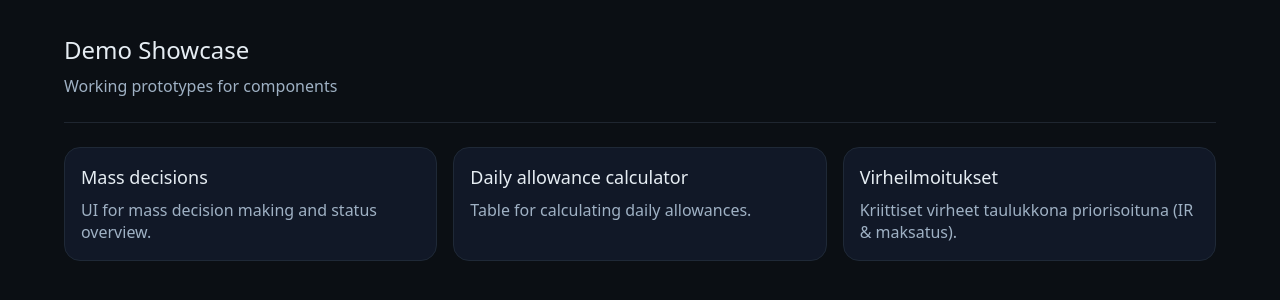
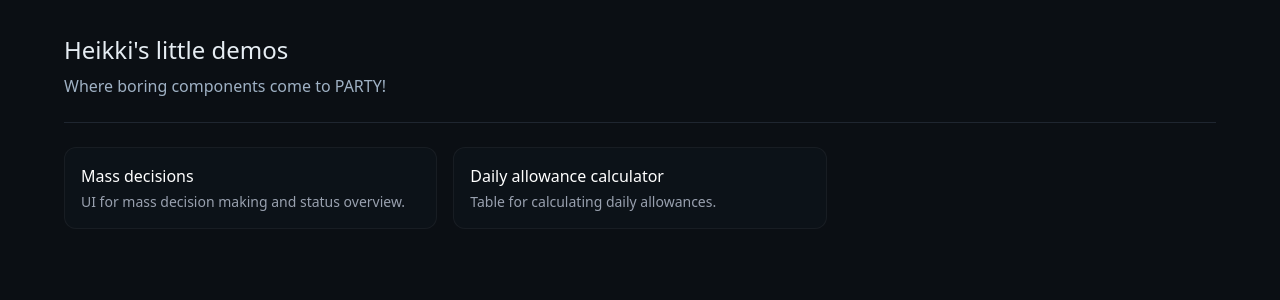
Before and after one commit to Heksed/demo-showcase, a Next.js app: page / in a window 1280 px wide. Shown: the top 300 px of the page. Built offline with nearby package versions, Linux system fonts and the light colour scheme.

Commit message:
Update: pieni muutos massapäätökset/allowance

```diff
--- a/app/globals.css
+++ b/app/globals.css
@@ -45,3 +45,50 @@
     border-color: var(--color-border);
   }
 }
+
+/* === Demo etusivun aurora-tausta === */
+
+  body {
+       background: #0b0f14; /* yksivärinen → ei bandingia */
+}
+
+.calm-koi-stage {
+  position: fixed;
+  inset: 0;
+  z-index: -1;
+  pointer-events: none;
+  overflow: hidden;
+}
+
+.koi {
+  position: absolute;
+  top: 12%;
+  left: -25vw;
+  animation: koi-swim 60s linear infinite, koi-float 8s ease-in-out infinite;
+  transform-origin: 50% 50%;
+}
+
+.koi--main { opacity: 0.12; /* pienempi näkyvyys */ }
+.koi--slow {
+  top: 68%;
+  opacity: 0.08;
+  transform: scale(0.9);
+  animation: koi-swim 90s linear infinite reverse, koi-float 10s ease-in-out infinite;
+}
+
+@keyframes koi-swim { 0% { transform: translateX(0) } 100% { transform: translateX(130vw) } }
+@keyframes koi-float { 0% { transform: translateY(0) } 50% { transform: translateY(-4px) } 100% { transform: translateY(0) } }
+
+@media (prefers-reduced-motion: reduce) { .koi, .koi--slow { animation: none; opacity: 0.06; } }
+
+
+/* Hover-glow korteille */
+.card-glow {
+  position: absolute;
+  inset: -2px;
+  border-radius: inherit;
+  background: radial-gradient(90% 90% at 30% 20%, rgba(0, 153, 255, 0.35), rgba(255, 0, 153, 0.25), transparent 70%);
+  opacity: 0;
+  transition: opacity .25s ease, filter .25s ease;
+  filter: blur(18px);
+}
--- a/app/layout.tsx
+++ b/app/layout.tsx
@@ -1,5 +1,7 @@
 import React from "react";
 import "./globals.css";
+import CalmKoi from "@/components/CalmKoi";
+
 
 
 export const metadata = {
@@ -10,11 +12,14 @@ export const metadata = {
   export default function RootLayout({ children }: { children: React.ReactNode }) {
     return (
       <html lang="fi">
-        <body className="bg-[#0b0f14] text-[#e6edf3]">
+        <body className="relative bg-[#0b0f14] text-[#e6edf3]">
+          {/* Rauhallinen tausta koko sivulle */}
+          <CalmKoi />
+
           <div className="max-w-[1200px] mx-auto p-6">
             <header className="py-2 pb-6 border-b border-[#1f2630] mb-6">
-              <h1 className="m-0 text-[24px]">Demo Showcase</h1>
-              <p className="mt-[6px] text-[#9fb1c4]">Working prototypes for components</p>
+              <h1 className="m-0 text-[24px]">Heikki's little demos</h1>
+              <p className="mt-[6px] text-[#9fb1c4]">Where boring components come to PARTY!</p>
             </header>
             {children}
           </div>
--- a/app/page.tsx
+++ b/app/page.tsx
@@ -1,30 +1,28 @@
 import React from "react";
 import { DemoCard } from "../components/cards/Democard";
+import CalmKoi from "@/components/CalmKoi";
 
 const demos = [
   {
     slug: "massapaatokset",
     title: "Mass decisions",
-    description: "UI for mass decision making and status overview."
+    description: "UI for mass decision making and status overview.",
   },
   {
     slug: "allowancecalculator",
     title: "Daily allowance calculator",
-    description: "Table for calculating daily allowances."
+    description: "Table for calculating daily allowances.",
   },
-  {
-    slug: "virheilmoitukset",
-    title: "Virheilmoitukset",
-    description: "Kriittiset virheet taulukkona priorisoituna (IR & maksatus)."
-  }
 ];
 
 export default function Page() {
   return (
-    <main style={{ display: "grid", gridTemplateColumns: "repeat(auto-fill, minmax(280px, 1fr))", gap: 16 }}>
-      {demos.map(d => (
-        <DemoCard key={d.slug} href={`/${d.slug}`} title={d.title} description={d.description} />
-      ))}
-    </main>
+    <main className="relative overflow-hidden" style={{ display: "grid", gridTemplateColumns: "repeat(auto-fill, minmax(280px, 1fr))", gap: 16 }}>
+<CalmKoi />
+  {demos.map(d => (
+    <DemoCard key={d.slug} href={`/${d.slug}`} title={d.title} description={d.description} />
+  ))}
+</main>
+
   );
 }
--- /dev/null
+++ b/components/CalmKoi.tsx
@@ -0,0 +1,22 @@
+"use client";
+
+export default function CalmKoi() {
+  return (
+    <div aria-hidden className="calm-koi-stage">
+      <svg className="koi koi--main" viewBox="0 0 200 80" width="200" height="80">
+        <ellipse cx="80" cy="40" rx="60" ry="22" fill="rgba(255,255,255,0.10)" />
+        <ellipse cx="130" cy="40" rx="18" ry="14" fill="rgba(255,255,255,0.10)" />
+        <path d="M25 40 L5 20 L5 60 Z" fill="rgba(255,255,255,0.08)" />
+        <circle cx="70" cy="35" r="8" fill="rgba(0,153,255,0.09)" />
+        <circle cx="95" cy="46" r="6" fill="rgba(255,0,153,0.09)" />
+      </svg>
+
+      <svg className="koi koi--slow" viewBox="0 0 160 64" width="160" height="64">
+        <ellipse cx="64" cy="32" rx="48" ry="18" fill="rgba(255,255,255,0.08)" />
+        <ellipse cx="104" cy="32" rx="14" ry="12" fill="rgba(255,255,255,0.08)" />
+        <path d="M20 32 L4 18 L4 46 Z" fill="rgba(255,255,255,0.06)" />
+        <circle cx="58" cy="28" r="7" fill="rgba(0,153,255,0.08)" />
+      </svg>
+    </div>
+  );
+}
--- a/components/cards/Democard.tsx
+++ b/components/cards/Democard.tsx
@@ -4,16 +4,12 @@ import Link from "next/link";
 
 export function DemoCard({ href, title, description }: { href: string; title: string; description: string }) {
   return (
-    <Link href={href} style={{
-      display: "block",
-      padding: 16,
-      borderRadius: 16,
-      background: "#111827",
-      border: "1px solid #1f2937",
-      textDecoration: "none"
-    }}>
-      <h2 style={{ margin: "0 0 8px", color: "#e6edf3", fontSize: 18 }}>{title}</h2>
-      <p style={{ margin: 0, color: "#9fb1c4", lineHeight: 1.4 }}>{description}</p>
+    <Link
+      href={href}
+      className="block rounded-xl border border-white/5 bg-[#0e141b]/60 p-4 hover:bg-[#101821]/70 transition-all"
+    >
+      <h3 className="font-medium text-white">{title}</h3>
+      <p className="text-sm text-gray-400 mt-1">{description}</p>
     </Link>
   );
 }
--- /dev/null
+++ b/demos/massapaatokset/Page.tsx
@@ -0,0 +1,18 @@
+import React from "react";
+import DemoPage from "../../components/DemoPage";
+import MassapaatoksetDemo from "../../demos/massapaatokset/Demo";
+import Allowancecalculator from "../../demos/allowancecalculator/Allowancecalculator";
+
+
+
+export default function Page() {
+  return (
+    <DemoPage
+      title="Massapäätökset"
+      description="Esimerkkivirta: valitse rivejä ja suorita massahyväksyntä/hylkäys."
+    >
+      <MassapaatoksetDemo />
+    </DemoPage>
+  );
+
+}
```
